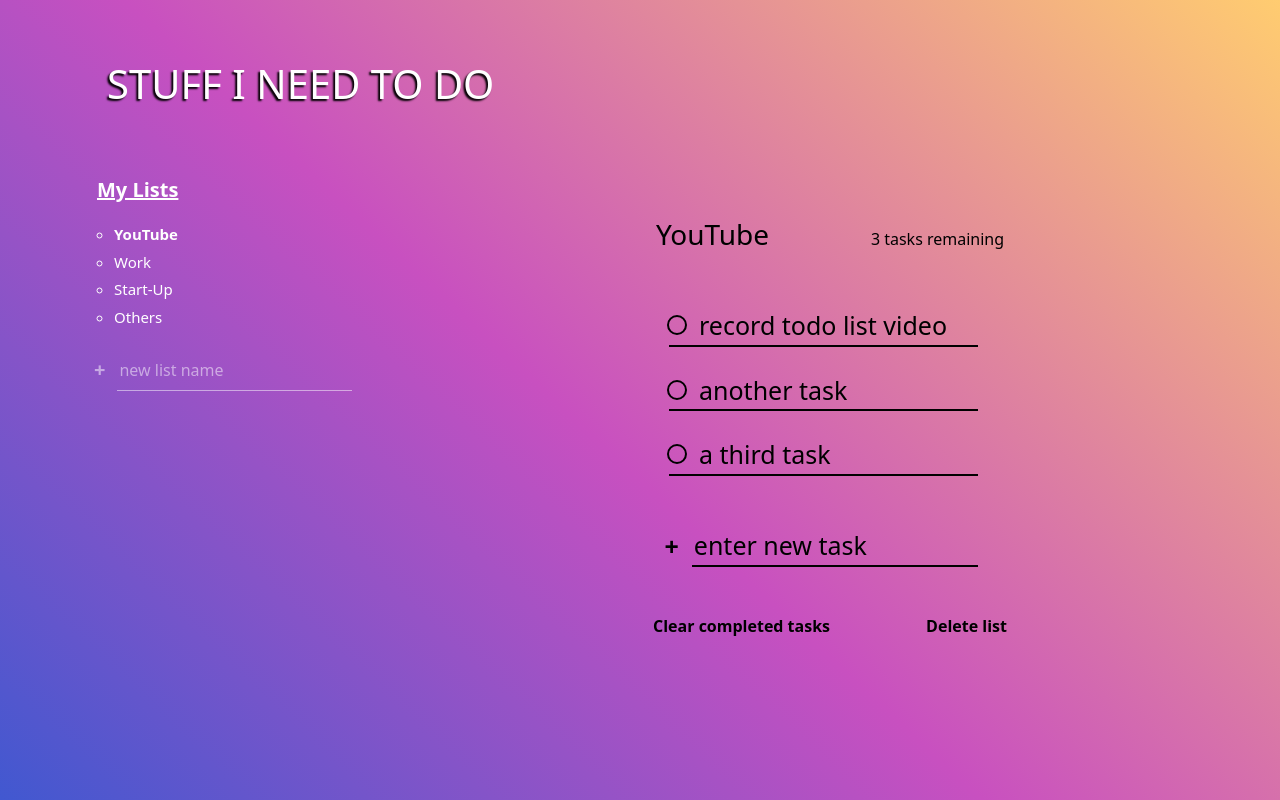
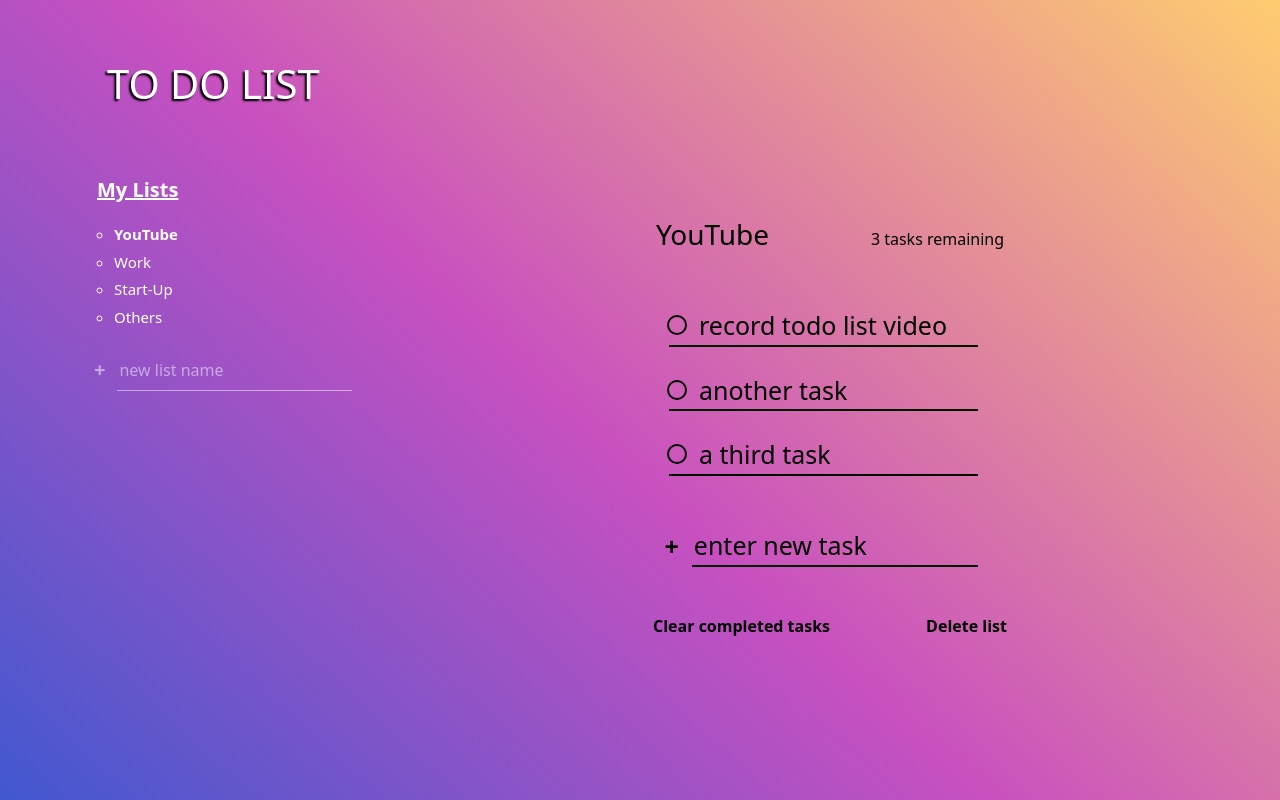
Before and after one commit to Piyush-0210/todo-list, a plain HTML site: page index.html in a window 1280 px wide. Drawn offline with nearby package versions, Linux system fonts and the light colour scheme.

Commit message:
Update index.html

```diff
--- a/index.html
+++ b/index.html
@@ -11,7 +11,7 @@
 <body>
     <div class="container">
         <div class="row">
-            <h1 id="Header" >STUFF I NEED TO DO</h1>
+            <h1 id="Header" >TO DO LIST</h1>
         </div>
         <div class="row">
             <!-- --------------left ------------- -->
```
